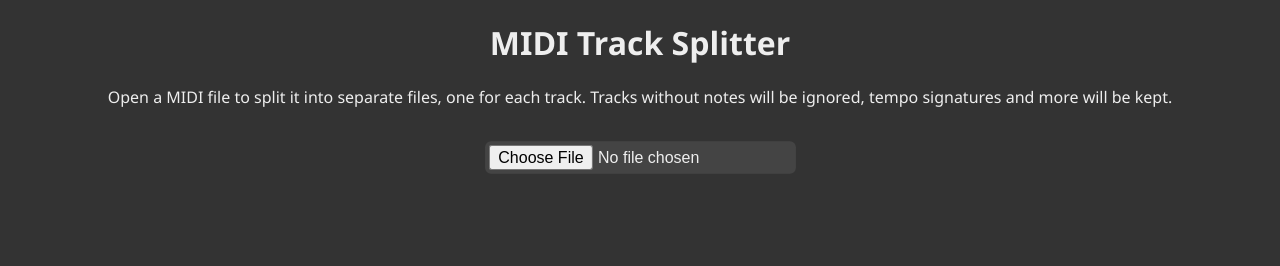
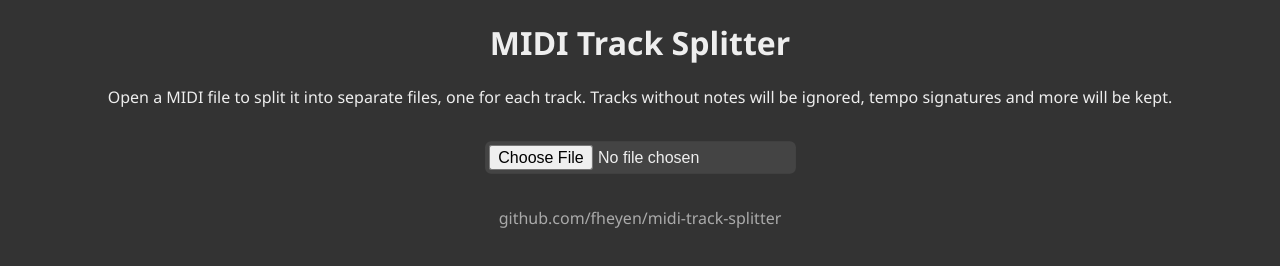
Before and after one commit to fheyen/midi-track-splitter, a website: page index.html in a window 1280 px wide. Drawn offline with nearby package versions, Linux system fonts and the light colour scheme.

Commit message:
added github repo link and github.io link

```diff
--- a/index.html
+++ b/index.html
@@ -26,6 +26,17 @@
             transform: scale(1.2);
         }
 
+        a,
+        a:visited,
+        a:hover {
+            color: #aaa;
+            text-decoration: none;
+        }
+
+        a:hover {
+            color: steelblue;
+        }
+
     </style>
 </head>
 
@@ -36,6 +47,9 @@
         Tracks without notes will be ignored, tempo signatures and more will be kept.
     </p>
     <input type="file" accept=".mid,.midi" oninput="handleFileSelect(event)" />
+    <p>
+        <a href="https://github.com/fheyen/midi-track-splitter">github.com/fheyen/midi-track-splitter</a>
+    </p>
 
     <script>
         /**
```
Also changed, not shown: README.md.
